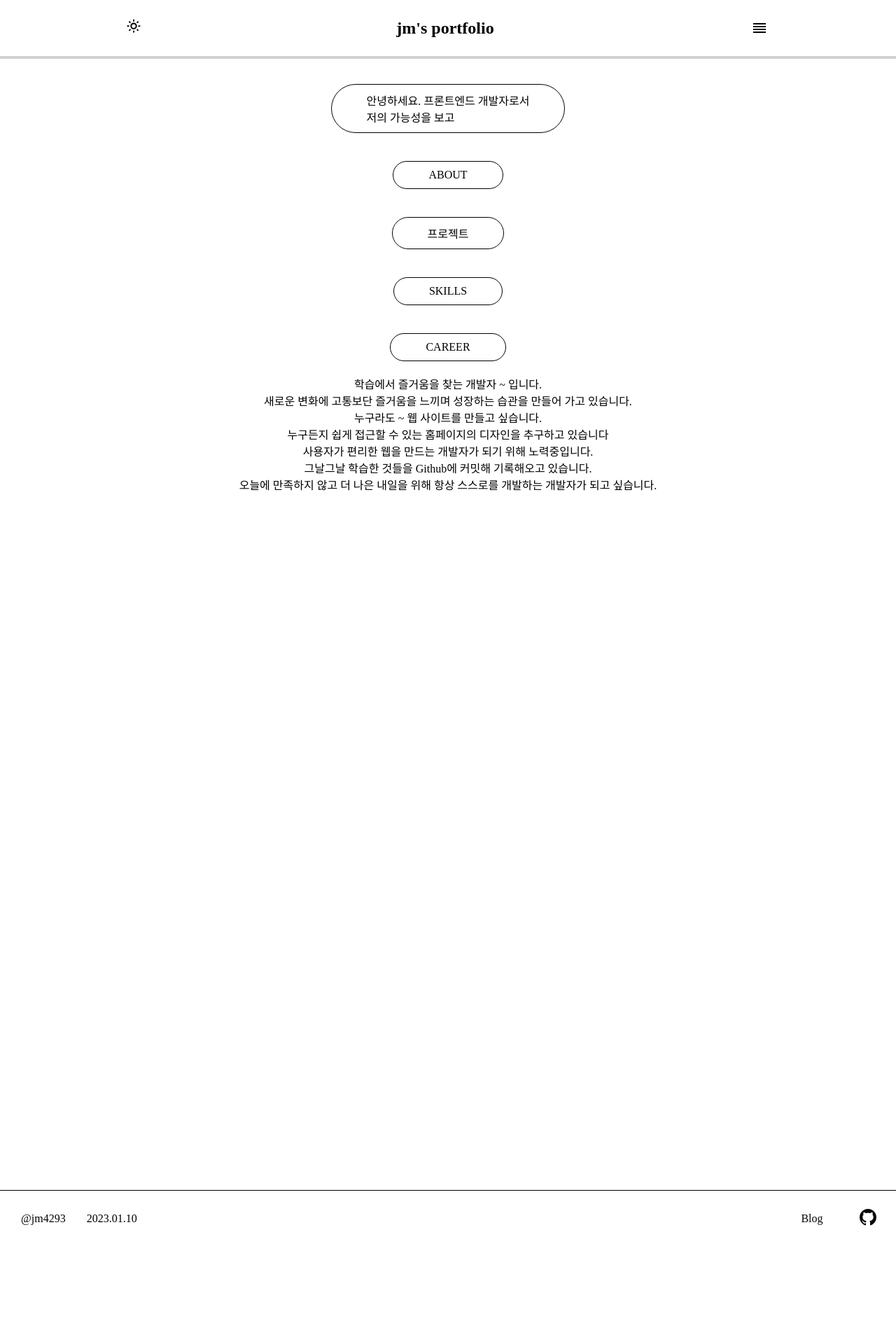
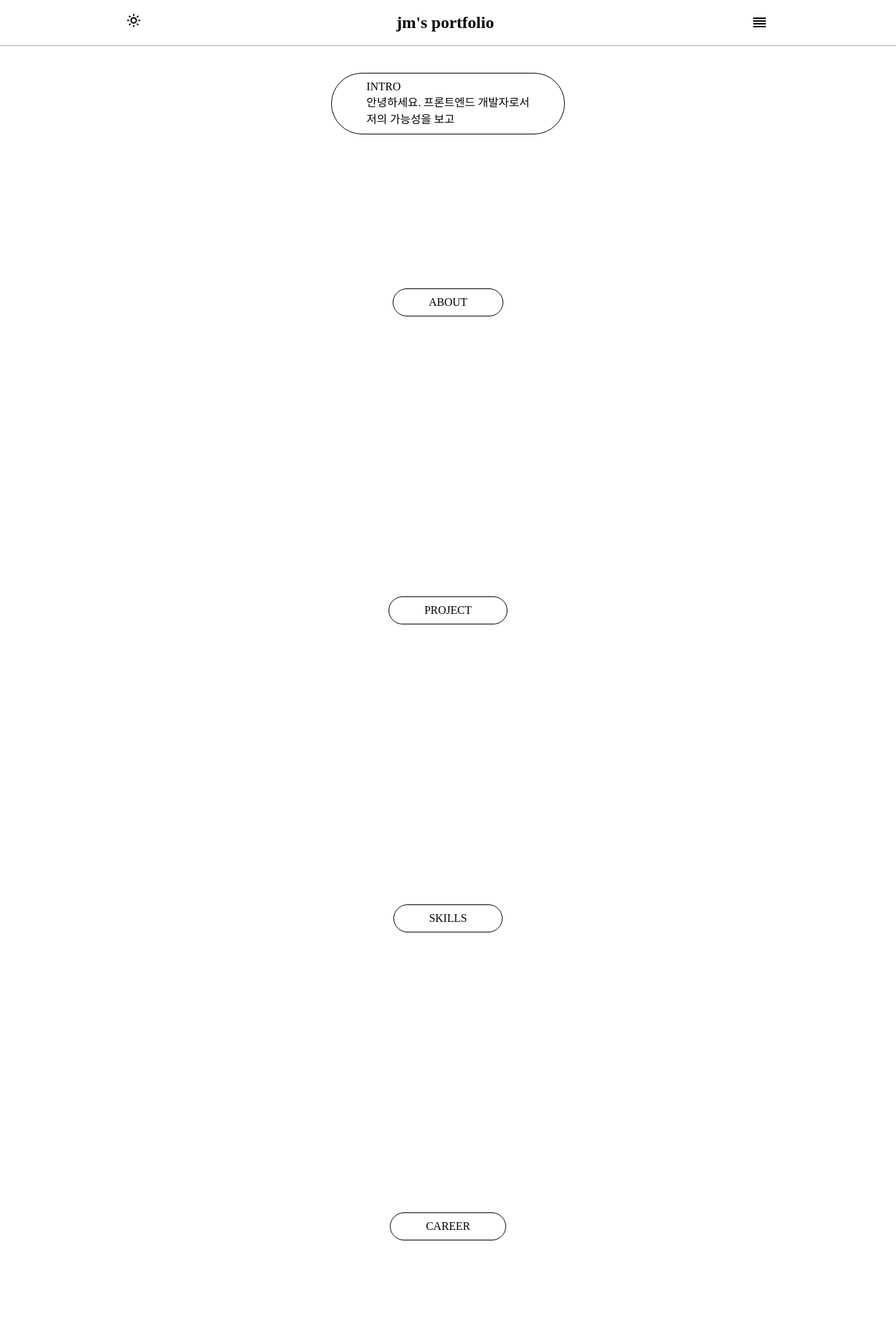
Before and after one commit to jm4293/portfolio, a React (Create React App) app: page / in a window 1280 px wide. Shown: the top 1920 px of the page at 70% size. Before the commit the page ends 1781 px from the top, so only its background shows below. Built offline with nearby package versions, Linux system fonts and the light colour scheme.

Commit message:
style: 색상 위치 크기 조절

```diff
--- a/src/App.js
+++ b/src/App.js
@@ -1,8 +1,8 @@
-import React, { useState, useCallback, useEffect } from "react";
+import React, {useState, useCallback, useEffect} from "react";
 import styled from "styled-components";
-import { ThemeProvider } from "styled-components";      // 전역 styled component 설정
+import {ThemeProvider} from "styled-components";      // 전역 styled component 설정
 import GlobalStyle from "./components/GlobalStyle";             // 전역 styled component 설정
-import { darkTheme, lightTheme } from "./components/Theme";     // 다크모드 색상 설정
+import {darkTheme, lightTheme} from "./components/Theme";     // 다크모드 색상 설정
 
 import ScrollProgress from "./components/ScrollProgress";
 import ModalSlide from "./components/ModalSlide";
@@ -12,6 +12,7 @@ import Content from "./components/Content";
 import Footer from "./components/Footer";
 import ScrollTopButton from "./components/ScrollTopButton";
 
+
 function App() {
     const [isDarkMode, setIsDarkMode] = useState(false);        // 다크모드 on off
     const [isModalPopup, setIsModalPopup] = useState(false);    // 팝업 모달 on off
@@ -20,7 +21,7 @@ function App() {
     const [scrollProg, setScrollprog] = useState(0);            // 스크롤 진행바 계산 값
 
     const handler = useCallback(() => {
-        const { scrollTop, scrollHeight, clientHeight } = document.documentElement;
+        const {scrollTop, scrollHeight, clientHeight} = document.documentElement;
 
         // ScrollTopButton 사용
         setScrollT(scrollTop);                                  // 실시간 스크롤 값
@@ -43,28 +44,23 @@ function App() {
     return (
         <Frame>
             <ThemeProvider theme={isDarkMode ? darkTheme : lightTheme}>
-                <GlobalStyle />
-                <Header isDarkMode={isDarkMode} setIsDarkMode={setIsDarkMode} isModalSlide={isModalSlide} setIsModalSlide={setIsModalSlide} />
+                <GlobalStyle/>
+                <Header isDarkMode={isDarkMode} setIsDarkMode={setIsDarkMode} isModalSlide={isModalSlide}
+                        setIsModalSlide={setIsModalSlide}/>
                 <ScrollProgress scrollProg={scrollProg} isModalSlide={isModalSlide}/>
 
                 <Main>
                     <div style={{width: '100vw'}}>
-                        <Content isModalPopup={isModalPopup} setIsModalPopup={setIsModalPopup} />
-                        {
-                            isModalPopup && <ModalPopup isModalPopup={isModalPopup} setIsModalPopup={setIsModalPopup} />
-                        }
-                        <Footer />
+                        <Content isModalPopup={isModalPopup} setIsModalPopup={setIsModalPopup}/>
+                        {isModalPopup && <ModalPopup isModalPopup={isModalPopup} setIsModalPopup={setIsModalPopup}/>}
+                        <Footer/>
                     </div>
                     <div>
-                        {
-                            isModalSlide && <ModalSlide isModalSlide={isModalSlide} setIsModalSlide={setIsModalSlide} />
-                        }
-                        {
-                            scrollT > 300 && <ScrollTopButton />
-                        }
+                        {isModalSlide && <ModalSlide scrollT={scrollT} setIsModalSlide={setIsModalSlide}/>}
+                        {scrollT > 300 && <ScrollTopButton isModalSlide={isModalSlide}/>}
                     </div>
                 </Main>
-                <GlobalStyle />
+                <GlobalStyle/>
             </ThemeProvider>
         </Frame>
     );
--- a/src/components/Content.jsx
+++ b/src/components/Content.jsx
@@ -1,17 +1,34 @@
-import React from "react";
+import React, { useRef } from "react";
 import styled from "styled-components";
+// import useGotoElement from "./useGotoElement";
 
-function Content({isModalPopup, setIsModalPopup}) {
+function Content({ isModalPopup, setIsModalPopup }) {
+    // const {element, gotoElement} = useGotoElement()
+
+
+
     return (
         <Frame>
-            <Introduce>
+            <Introduce id="INTRO">
+                <div>INTRO</div>
                 <div>안녕하세요. 프론트엔드 개발자로서</div>
                 <div>저의 가능성을 보고 </div>
             </Introduce>
-            <BoxTwo onClick={() => setIsModalPopup(!isModalPopup)}>ABOUT</BoxTwo>
-            <BoxOne onClick={() => setIsModalPopup(!isModalPopup)}>프로젝트</BoxOne>
-            <BoxThree onClick={() => setIsModalPopup(!isModalPopup)}>SKILLS</BoxThree>
-            <BoxFour onClick={() => setIsModalPopup(!isModalPopup)}>CAREER</BoxFour>
+
+            <div id="ABOUT">
+                <BoxTwo onClick={() => setIsModalPopup(!isModalPopup)}>ABOUT</BoxTwo>
+            </div>
+            <div id="PROJECT">
+                <BoxOne  onClick={() => setIsModalPopup(!isModalPopup)}>PROJECT</BoxOne>
+            </div>
+            <div id="SKILLS">
+                <BoxThree  onClick={() => setIsModalPopup(!isModalPopup)}>SKILLS</BoxThree>
+            </div>
+            <div id="CAREER">
+                <BoxFour  onClick={() => setIsModalPopup(!isModalPopup)}>CAREER</BoxFour>
+            </div>
+
+
 
             <div>학습에서 즐거움을 찾는 개발자 ~ 입니다.</div>
             <div>새로운 변화에 고통보단 즐거움을 느끼며 성장하는 습관을 만들어 가고 있습니다.</div>
@@ -25,13 +42,9 @@ function Content({isModalPopup, setIsModalPopup}) {
 }
 
 const Frame = styled.div`
-    /* border: 1px solid blue; */
     margin-top: 20px;
-    /* width: 100vw; */
-    height: 200vh;
-    /* margin-top: 10vw; */
+    height: 250vh;
     background-color: ${props => props.theme.bgColor};
-    /* background-color: beige; */
     color: ${props => props.theme.color};
     display: flex;
     flex-direction: column;
@@ -46,7 +59,6 @@ const List = styled.div`
     padding: 10px 50px;
     border: 1px solid black;
     margin: 20px
-    /* width: 100%; */
 `;
 
 const Introduce = styled(List)`
@@ -57,6 +69,8 @@ const Introduce = styled(List)`
 
 const Box = styled(List)`
     cursor: pointer;
+    margin: 200px 0;
+
 
     &:hover{
         transform: scale(1.1);
--- a/src/components/Footer.jsx
+++ b/src/components/Footer.jsx
@@ -5,25 +5,27 @@ import { BsGithub } from "react-icons/bs"
 function Footer() {
     return (
         <Frame>
+            <div style={{flexGrow: "1"}}></div>
             <div style={{margin: "0 30px"}}>@jm4293</div>
             <div>2023.01.10</div>
-            <div style={{flexGrow: "1"}}></div>
+            <div style={{flexGrow: "8"}}></div>
             <FooterIcon>
                 <FooterIconLink href="https://velog.io/@jm4293">Blog</FooterIconLink>
             </FooterIcon>
             <FooterIcon>
                 <FooterIconLink href="https://github.com/jm4293"><FooterIconImgGithub /></FooterIconLink>
             </FooterIcon>
+            <div style={{flexGrow: "1"}}></div>
         </Frame>
     )
 }
 
 const Frame = styled.div`
     /* width: 100%; */
-    height: 10vh;
+    height: 6vh;
     border-top: 1px solid ${props => props.theme.color};
     display: flex;
-    justify-content: space-around;
+    justify-content: space-evenly;
     align-items: center;
 `;
 
--- a/src/components/Header.jsx
+++ b/src/components/Header.jsx
@@ -9,8 +9,8 @@ function Header({ isDarkMode, setIsDarkMode, isModalSlide, setIsModalSlide }) {
             <DarkModeIconStyled onClick={() => setIsDarkMode(!isDarkMode)}>
                 {isDarkMode ? <BiMoon /> : <BiSun />}
             </DarkModeIconStyled>
-            <div style={{ fontSize: '24px' }}>jm's portfolio</div>
-            <ReorderIconStyled onClick={() => setIsModalSlide(!isModalSlide)} />
+            <div id="header" style={{ fontSize: '24px' }}>jm's portfolio</div>
+           <ReorderIconStyled onClick={() => setIsModalSlide(!isModalSlide)}/>
         </Frame>
     )
 }
@@ -18,7 +18,7 @@ function Header({ isDarkMode, setIsDarkMode, isModalSlide, setIsModalSlide }) {
 const Frame = styled.div`
     position: sticky;
     top: 0;
-    height: 10vh;
+    height: 8vh;
     background-color: ${props => props.theme.bgColor};
 
     color: ${props => props.theme.color};
--- a/src/components/ModalPopup.jsx
+++ b/src/components/ModalPopup.jsx
@@ -17,6 +17,20 @@ function ModalPopup({ isModalPopup, setIsModalPopup }) {
             window.removeEventListener('mouseup', handler);
         }
     })
+
+    useEffect(() => {
+        document.body.style.cssText = `
+            position: fixed;
+            top: -${window.scrollY}px;
+            overflow-y: scroll;
+            width: 100%
+        `;
+        return () => {
+            const scrollY = document.body.style.top;
+            document.body.style.cssText = '';
+            window.scrollTo(0, parseInt(scrollY || '0', 10) * -1);
+        }
+    }, [])
 
     return (
         <>
@@ -62,8 +76,8 @@ const ModalBackGround = styled.div`
 `;
 
 const Modal = styled.div`
-    width: 400px;
-    height: 700px;
+    width: 90vw;
+    height: 80vh;
     border: 1px solid black;
     box-shadow: 5px 5px 5px -1px rgba(0, 0, 0, 0.8);
     border-radius: 10px;
--- a/src/components/ScrollProgress.jsx
+++ b/src/components/ScrollProgress.jsx
@@ -1,4 +1,4 @@
-import React, { useState, useRef, useCallback, useEffect } from "react";
+import React from "react";
 import styled from "styled-components";
 
 function ScrollProgress({scrollProg, isModalSlide}) {
@@ -11,12 +11,13 @@ function ScrollProgress({scrollProg, isModalSlide}) {
     )
 }
 
+
 const Bottom = styled.div`
     width: 100%;
-    height: 4px;
+    height: 2px;
     right: ${props => props.isModalSlide ? 250 : 0}px;                  // 슬라이드 모달이 열리면 스크롤 진행 바도 밀리기 위해
 
-    background-color: ${props => props.theme.ScrollBottomColor};
+    background-color: ${props => props.theme.ScrollProgressBottomColor};
     position: fixed;
     cursor: pointer;
     /* z-index: 99; */
@@ -24,7 +25,7 @@ const Bottom = styled.div`
 
 const Top = styled.div`
     height: 100%;
-    background-color: ${props => props.theme.ScrollTopColor};
+    background-color: ${props => props.theme.ScrollProgressTopColor};
 `;
 
 export default ScrollProgress;
--- a/src/components/ScrollTopButton.jsx
+++ b/src/components/ScrollTopButton.jsx
@@ -1,7 +1,9 @@
-import React, { useEffect, useState } from "react";
+import React from "react";
 import styled from "styled-components";
+import { BsArrowUpSquare } from "react-icons/bs"
 
-function ScrollTopButton() {
+
+function ScrollTopButton({isModalSlide}) {
 
     const onclickTop = () => {
         window.scrollTo({
@@ -11,19 +13,27 @@ function ScrollTopButton() {
     }
 
     return (
-        <Frame>
-            <button onClick={onclickTop}>처음으로</button>
+        <Frame isModalSlide={isModalSlide}>
+            <StyledBsArrowUpSquare onClick={onclickTop}/>
         </Frame>
     )
 }
 
 const Frame = styled.div`
-    /* width: 50px; */
-    /* height: 50px; */
-    /* border: 1px solid black; */
     position: fixed;
-    right: 5%;
-    bottom: 5%;
+    /* right: 50%; */
+    right: ${props => props.isModalSlide ? 56 : 50}%;
+    bottom: 10%;
+`;
+
+const StyledBsArrowUpSquare = styled(BsArrowUpSquare)`
+    cursor: pointer;
+    transform: scale(1.8);
+
+    &:hover{
+        transform: scale(2.2);
+        transition: transform .5s;
+    }
 `;
 
 export default ScrollTopButton;
--- a/src/components/Theme.js
+++ b/src/components/Theme.js
@@ -1,19 +1,25 @@
 export const darkTheme = {
   color: 'rgb(195, 195, 195)',
   bgColor: 'rgb(43, 43, 43)',
-  ScrollTopColor: 'rgb(43, 43, 43)',
-  ScrollBottomColor: 'rgb(124, 124, 124)',
+  ScrollProgressBottomColor: 'rgb(89, 89, 89)',
+  ScrollProgressTopColor: 'rgb(124, 124, 124)',
   FooterIcon: 'rgb(195, 195, 195)',
   ContentListbgColor: 'rgb(30, 31, 33)',
-  ContentListColor: 'rgb(255, 252, 255)'
+  ContentListColor: 'rgb(255, 252, 255)',
+  ModalSlidebgColor: 'rgb(43, 43, 43)',
+  ModalSlideColor: 'rgb(195, 195, 195)',
+  ModalSlideBorder: 'rgb(195, 195, 195)'
 };
 
 export const lightTheme = {
-  color: 'black',
-  bgColor: 'white',
-  ScrollTopColor: 'rgb(124, 124, 124)',
-  ScrollBottomColor: 'rgb(209, 209, 209)',
+  color: 'rgb(0, 0, 0)',
+  bgColor: 'rgb(255, 255, 255)',
+  ScrollProgressBottomColor: 'rgb(209, 209, 209)',
+  ScrollProgressTopColor: 'rgb(124, 124, 124)',
   FooterIcon: 'rgb(7, 7, 7)',
   ContentListbgColor: 'rgb(255, 255, 255)',
-  ContentListColor: 'rgb(0, 0, 0)'
+  ContentListColor: 'rgb(0, 0, 0)',
+  ModalSlidebgColor: 'rgb(255, 255, 255)',
+  ModalSlideColor: 'rgb(0, 0, 0)',
+  ModalSlideBorder: 'rgb(0, 0, 0)'
 };
```
